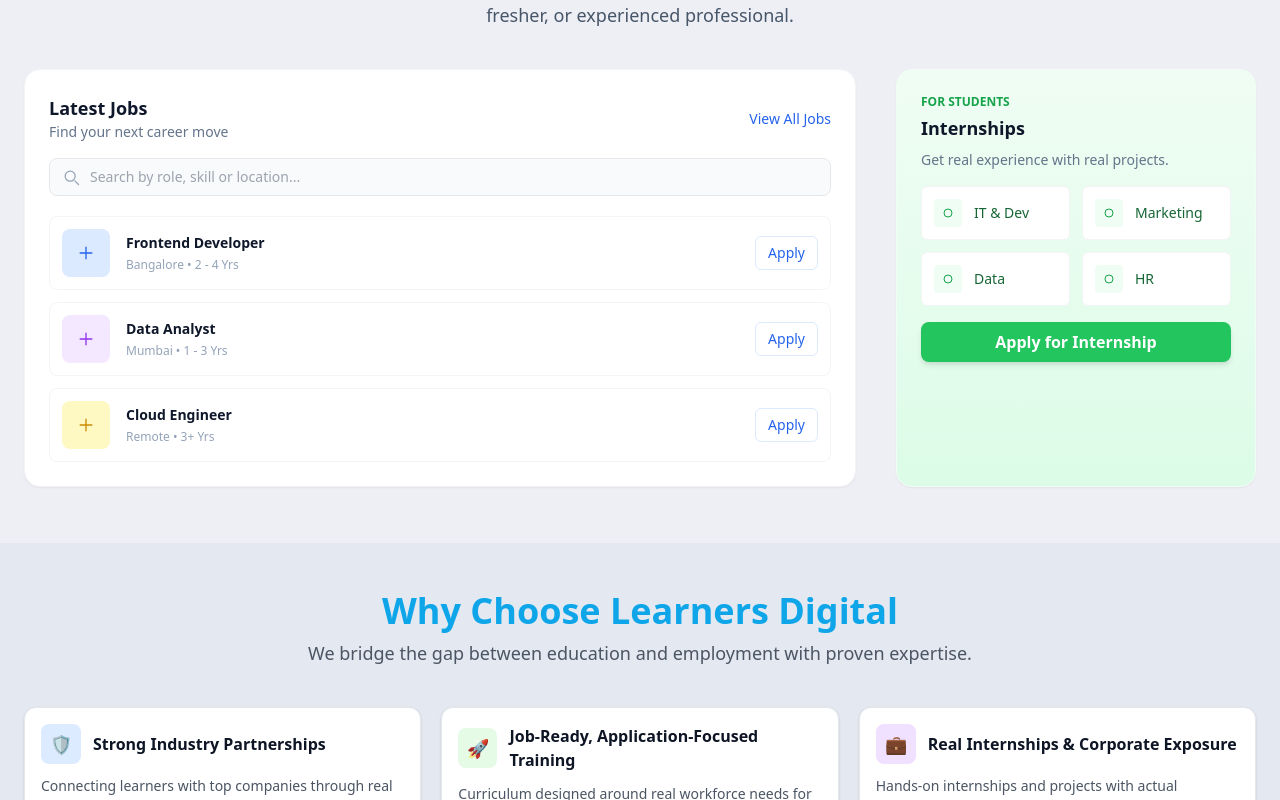
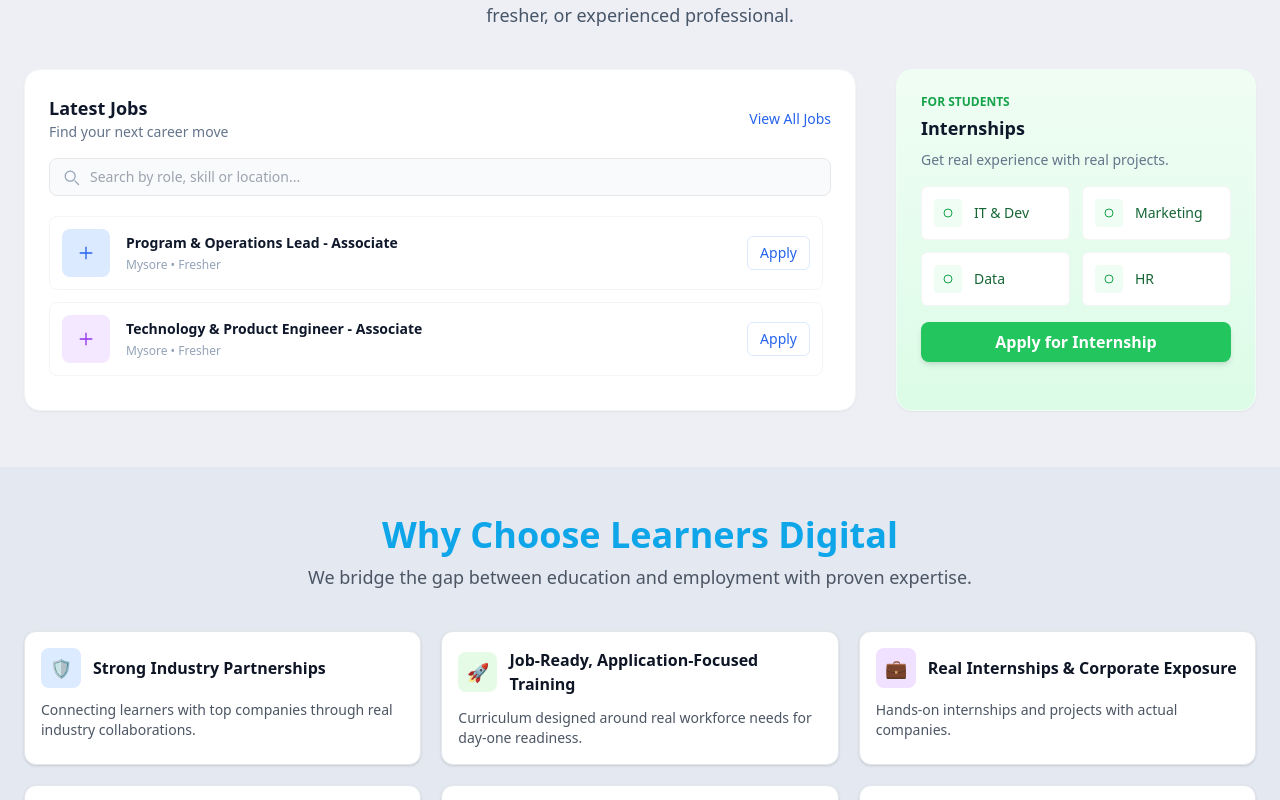
Before and after one commit to LearnersDigitalTech/LearnersDigitalWebsite, a Next.js app: page / in a window 1280 px wide. Shown: the part 2000-2800 px from the top of the page. Built offline with nearby package versions, Linux system fonts and the light colour scheme.

Commit message:
changes made for campus drice

```diff
--- a/src/Components/Jobsection/JobSection.jsx
+++ b/src/Components/Jobsection/JobSection.jsx
@@ -5,16 +5,19 @@
   const [query, setQuery] = useState("");
 
   const jobs = [
-    { id: 1, title: "Frontend Developer", location: "Bangalore", exp: "2 - 4 Yrs", color: "bg-blue-100", accent: "text-blue-600" },
-    { id: 2, title: "Data Analyst", location: "Mumbai", exp: "1 - 3 Yrs", color: "bg-purple-100", accent: "text-purple-600" },
-    { id: 3, title: "Cloud Engineer", location: "Remote", exp: "3+ Yrs", color: "bg-yellow-100", accent: "text-yellow-600" },
+    { id: 1, title: "Program & Operations Lead - Associate", location: "Mysore", exp: "Fresher", color: "bg-blue-100", accent: "text-blue-600", link: "" },
+    { id: 2, title: "Technology & Product Engineer - Associate", location: "Mysore", exp: "Fresher", color: "bg-purple-100", accent: "text-purple-600", link: "" },
+    { id: 3, title: "Learning Experience Engineer", location: "Mysore", exp: "Fresher", color: "bg-yellow-100", accent: "text-yellow-600", link: "" },
+    { id: 4, title: "Growth & Marketing Lead ", location: "Mysore", exp: "Fresher", color: "bg-green-100", accent: "text-green-600", link: "" },
+    { id: 5, title: "Content & Assessment Lead ", location: "Mysore", exp: "Fresher", color: "bg-red-100", accent: "text-red-600", link: "" },
+    { id: 6, title: "Math Mentor ", location: "Mysore", exp: "Fresher", color: "bg-brown-100", accent: "text-brown-600", link: "" },
   ];
 
   const internships = [
-    { id: "it", label: "IT & Dev" },
-    { id: "marketing", label: "Marketing" },
-    { id: "data", label: "Data" },
-    { id: "hr", label: "HR" },
+    { id: "it", label: "IT & Dev", link: "" },
+    { id: "marketing", label: "Marketing", link: "" },
+    { id: "data", label: "Data", link: "" },
+    { id: "hr", label: "HR", link: "" },
   ];
 
   const filtered = jobs.filter((j) =>
@@ -67,7 +70,7 @@
               </div>
             </div>
 
-            <div className="space-y-3">
+            <div className="space-y-3 max-h-[170px] overflow-y-auto pr-2 custom-scrollbar">
               {filtered.length === 0 && (
                 <div className="p-4 text-center text-sm text-slate-500 border border-dashed border-gray-100 rounded-lg">
                   No jobs match your search
@@ -75,8 +78,14 @@
               )}
 
               {filtered.map((j) => (
+                <a
+                  key={j.id}
+                  href={j.link || "#"}
+                  target="_blank"
+                  rel="noopener noreferrer"
+                  className="block group"
+                >
                   <div
-                  key={j.id}
                     className="flex items-center justify-between gap-4 p-3 rounded-lg border border-gray-100 bg-white hover:shadow-lg transition transform hover:-translate-y-1"
                     role="listitem"
                   >
@@ -88,21 +97,20 @@
                       </div>
 
                       <div className="min-w-0">
-                      <div className="truncate text-sm font-semibold text-slate-900">{j.title}</div>
+                        <div className="truncate text-sm font-semibold text-slate-900 group-hover:text-blue-600 transition-colors">{j.title}</div>
                         <div className="text-xs text-slate-400 mt-1">{j.location} • {j.exp}</div>
                       </div>
                     </div>
 
                     <div className="flex items-center gap-3 flex-shrink-0">
-                    <a
-                      href={`/Careers`}
-                      className="inline-flex items-center px-3 py-1.5 rounded-md text-sm font-medium border border-blue-100 text-blue-600 bg-white hover:bg-blue-50 focus-visible:outline-none focus-visible:ring-2 focus-visible:ring-blue-200 transition"
-                      aria-label={`Apply for ${j.title}`}
+                      <span
+                        className="inline-flex items-center px-3 py-1.5 rounded-md text-sm font-medium border border-blue-100 text-blue-600 bg-white group-hover:bg-blue-50 transition"
                       >
                         Apply
-                    </a>
+                      </span>
                     </div>
                   </div>
+                </a>
               ))}
             </div>
           </div>
@@ -117,7 +125,9 @@
                 {internships.map((it) => (
                   <a
                     key={it.id}
-                    href={`/internships#${it.id}`}
+                    href={it.link || "#"}
+                    target="_blank"
+                    rel="noopener noreferrer"
                     className="flex items-center gap-3 bg-white p-3 rounded-md border border-gray-100 text-green-800 text-sm hover:shadow-md transform hover:-translate-y-1 transition"
                   >
                     <span className="inline-flex w-7 h-7 items-center justify-center rounded bg-green-50 text-green-600">
@@ -138,6 +148,22 @@
           </aside>
         </div>
       </div>
+      <style jsx>{`
+        .custom-scrollbar::-webkit-scrollbar {
+          width: 6px;
+        }
+        .custom-scrollbar::-webkit-scrollbar-track {
+          background: #f1f1f1;
+          border-radius: 4px;
+        }
+        .custom-scrollbar::-webkit-scrollbar-thumb {
+          background: #d1d5db;
+          border-radius: 4px;
+        }
+        .custom-scrollbar::-webkit-scrollbar-thumb:hover {
+          background: #9ca3af;
+        }
+      `}</style>
     </section>
   );
 }
--- a/src/Components/NavBar/Header.jsx
+++ b/src/Components/NavBar/Header.jsx
@@ -38,10 +38,10 @@
     { label: "Home", href: "/" },
     { label: "Corporates", href: "/Corporate" },
     { label: "Universities", href: "/University" },
-    { label: "100% Club", href: "/math100" },
+    { label: "100% Club", href: "https://math100.learnersdigital.com" },
     // { label: "Opportunity", href: "/jobs" },
     { label: "About Us", href: "/About" },
-    { label: "Contact Us", href: "/Contact" }
+    // { label: "Contact Us", href: "/Contact" }
   ];
 
   return (
@@ -93,7 +93,7 @@
           </nav>
 
           {/* RIGHT: Login + Enquiry */}
-          <div className="flex items-center gap-5 ml-10">
+          {/* <div className="flex items-center gap-5 ml-10">
             <a href="/login" className="text-white text-[16px] font-semibold opacity-95 hover:opacity-100 hidden md:inline-block">
               Login
             </a>
@@ -102,12 +102,12 @@
               href="/Contact"
               className="flex items-center gap-2 bg-white text-[#1a232b] px-5 py-2 rounded-full font-bold shadow-[0px_4px_14px_rgba(0,118,200,0.25)] hover:-translate-y-[3px] hover:shadow-[0px_8px_22px_rgba(0,118,200,0.32)] transition-all duration-300 animate-[enquiryGlow_1.7s_ease-in-out_infinite]"
             >
-              <span>Enquiry Now</span>
+              <span>Enquire Now</span>
               <svg className="w-4 h-4" viewBox="0 0 24 24" fill="none" stroke="currentColor" strokeWidth="1.7">
                 <path d="M5 12h14M13 5l6 7-6 7" />
               </svg>
             </a>
-          </div>
+          </div> */}
 
         </div>
       </header>
@@ -180,8 +180,8 @@
               href={n.href}
               onClick={onClose}
               className={`p-3 rounded-lg text-gray-800 ${pathname === n.href
-                  ? 'bg-blue-50 font-semibold border-l-4 border-blue-500'
-                  : 'hover:bg-gray-50'
+                ? 'bg-blue-50 font-semibold border-l-4 border-blue-500'
+                : 'hover:bg-gray-50'
                 }`}
             >
               {n.label}
--- a/src/Components/Stats/StatsSection.jsx
+++ b/src/Components/Stats/StatsSection.jsx
@@ -6,7 +6,7 @@
   const [hasAnimated, setHasAnimated] = useState(false);
 
   const stats = [
-    { label: "Trained and Placed", value: 4000, suffix: "+" },
+    { label: "Trained and Placed", value: 5000, suffix: "+" },
     { label: "Hiring Partners", value: 7, suffix: "+" },
     { label: "University Partners", value: 20, suffix: "+" },
   ];
```
Lines whose indentation alone changed are shown as unchanged.
